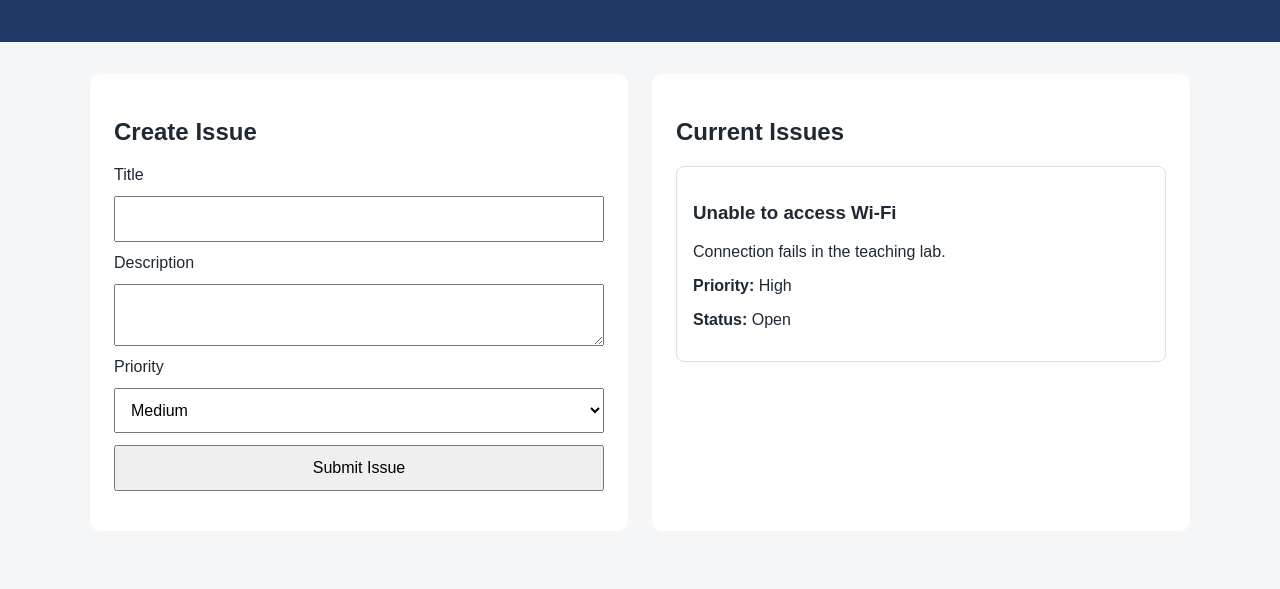
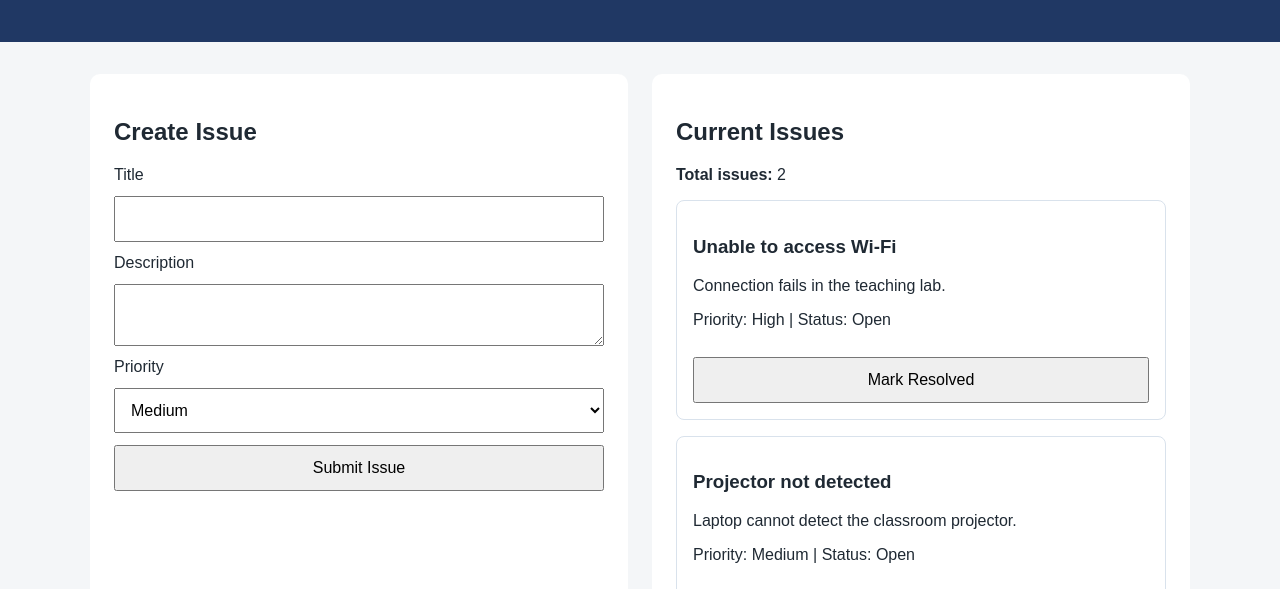
Before and after one commit to mohamed240956/Cloud-Computing-Labs, a website: page frontend/index.html in a window 1280 px wide. Shown: the part 199-788 px from the top of the page. Drawn offline with Linux system fonts and the light colour scheme.

Commit message:
Add interactive frontend and JavaScript fundamentals

```diff
--- a/frontend/css/style.css
+++ b/frontend/css/style.css
@@ -46,3 +46,14 @@ button {
     grid-template-columns: 1fr;
   }
 }
+#issues-list {
+  display: grid;
+  gap: 1rem;
+}
+.issue-card button {
+  margin-top: 0.75rem;
+}
+#form-message {
+  min-height: 1.25rem;
+  font-weight: 600;
+}
--- a/frontend/index.html
+++ b/frontend/index.html
@@ -30,12 +30,16 @@
  </section>
  <section class="panel">
  <h2>Current Issues</h2>
- <article class="issue-card">
+ <p><strong>Total issues:</strong> <span id="issue-count">0</span></p>
+ <div id="issues-list"></div>
  <h3>Unable to access Wi-Fi</h3>
  <p>Connection fails in the teaching lab.</p>
  <p><strong>Priority:</strong> High</p>
  <p><strong>Status:</strong> Open</p>
- </article>
+ <input id="title" name="title" type="text" required>
+ <textarea id="description" name="description" required></textarea>
+ <select id="priority" name="priority" required>
+ <p id="form-message" aria-live="polite"></p>
  </section>
 </main>
-<script src="js/app.js"></script>
+<script src="js/app.js" defer></script>
--- a/frontend/js/app.js
+++ b/frontend/js/app.js
@@ -0,0 +1,74 @@
+const issueForm = document.querySelector("#issue-form");
+const titleInput = document.querySelector("#title");
+const descriptionInput = document.querySelector("#description");
+const priorityInput = document.querySelector("#priority");
+const issuesList = document.querySelector("#issues-list");
+const issueCount = document.querySelector("#issue-count");
+const formMessage = document.querySelector("#form-message");
+
+const issues = [
+  {
+    id: "ISS-101",
+    title: "Unable to access Wi-Fi",
+    description: "Connection fails in the teaching lab.",
+    priority: "High",
+    status: "Open",
+    createdAt: new Date().toISOString(),
+  },
+  {
+    id: "ISS-102",
+    title: "Projector not detected",
+    description: "Laptop cannot detect the classroom projector.",
+    priority: "Medium",
+    status: "Open",
+    createdAt: new Date().toISOString(),
+  },
+];
+
+function renderIssues() {
+  issuesList.replaceChildren();
+  issueCount.textContent = issues.length;
+  issues.forEach((issue) => {
+    const card = document.createElement("article");
+    card.className = "issue-card";
+    const heading = document.createElement("h3");
+    heading.textContent = issue.title;
+    const description = document.createElement("p");
+    description.textContent = issue.description;
+    const meta = document.createElement("p");
+    meta.textContent = `Priority: ${issue.priority} | Status:
+    ${issue.status}`;
+    const button = document.createElement("button");
+    button.type = "button";
+    button.textContent = issue.status === "Open" ? "Mark Resolved" : "Reopen";
+    button.addEventListener("click", () => toggleIssueStatus(issue.id));
+    card.append(heading, description, meta, button);
+    issuesList.append(card);
+  });
+}
+issueForm.addEventListener("submit", (event) => {
+  event.preventDefault();
+  const newIssue = {
+    id: `ISS-${Date.now()}`,
+    title: titleInput.value.trim(),
+    description: descriptionInput.value.trim(),
+    priority: priorityInput.value,
+    status: "Open",
+    createdAt: new Date().toISOString(),
+  };
+  issues.push(newIssue);
+  issueForm.reset();
+  priorityInput.value = "Medium";
+  formMessage.textContent = "Issue added to the local browser session.";
+});
+function toggleIssueStatus(issueId) {
+  const issue = issues.find((item) => item.id === issueId);
+  if (!issue) {
+    console.error("Issue not found:", issueId);
+    return;
+  }
+  issue.status = issue.status === "Open" ? "Resolved" : "Open";
+  renderIssues();
+}
+
+renderIssues();
```
Also changed, not shown: frontend/package.json (added, +16 -0 lines), 1 other file.
